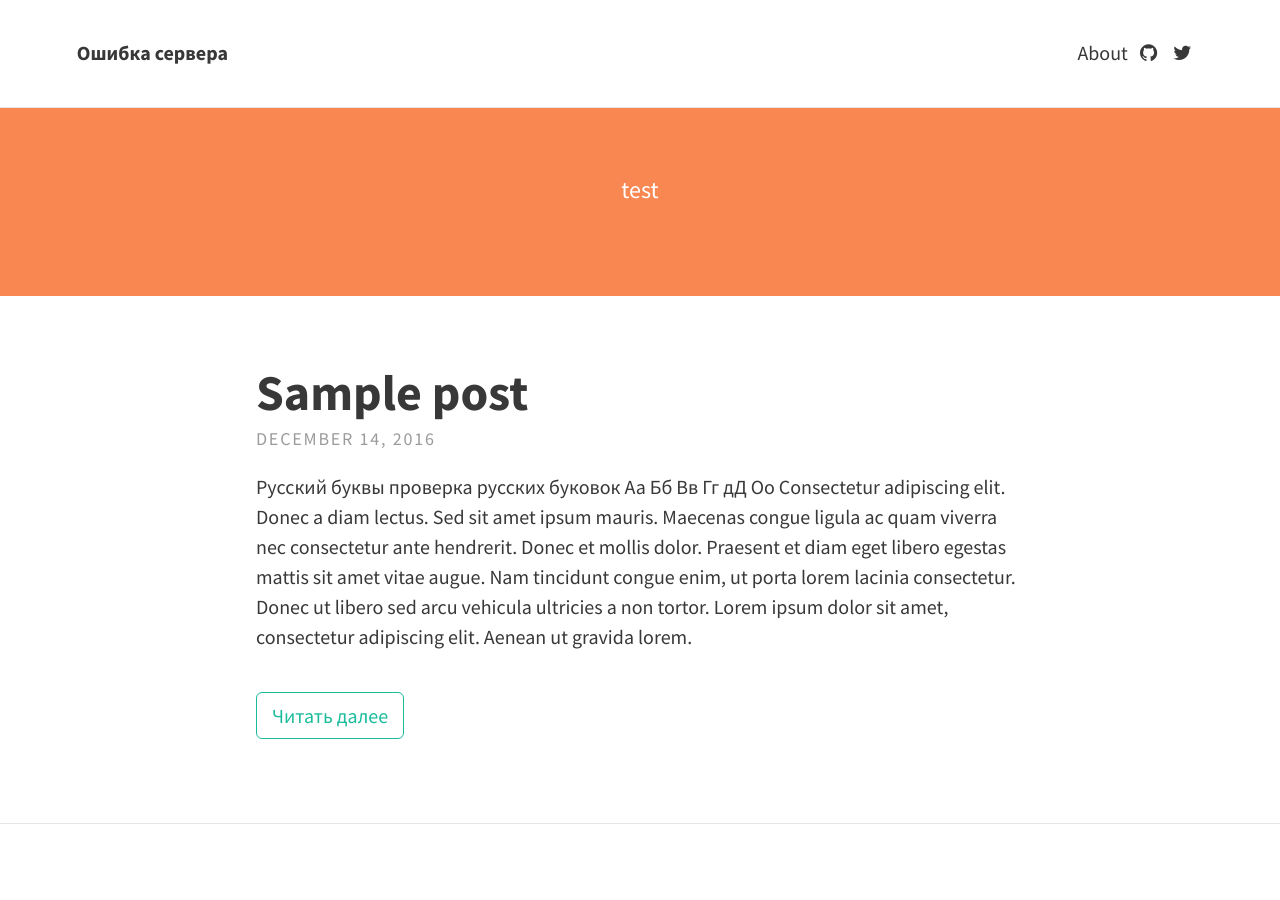
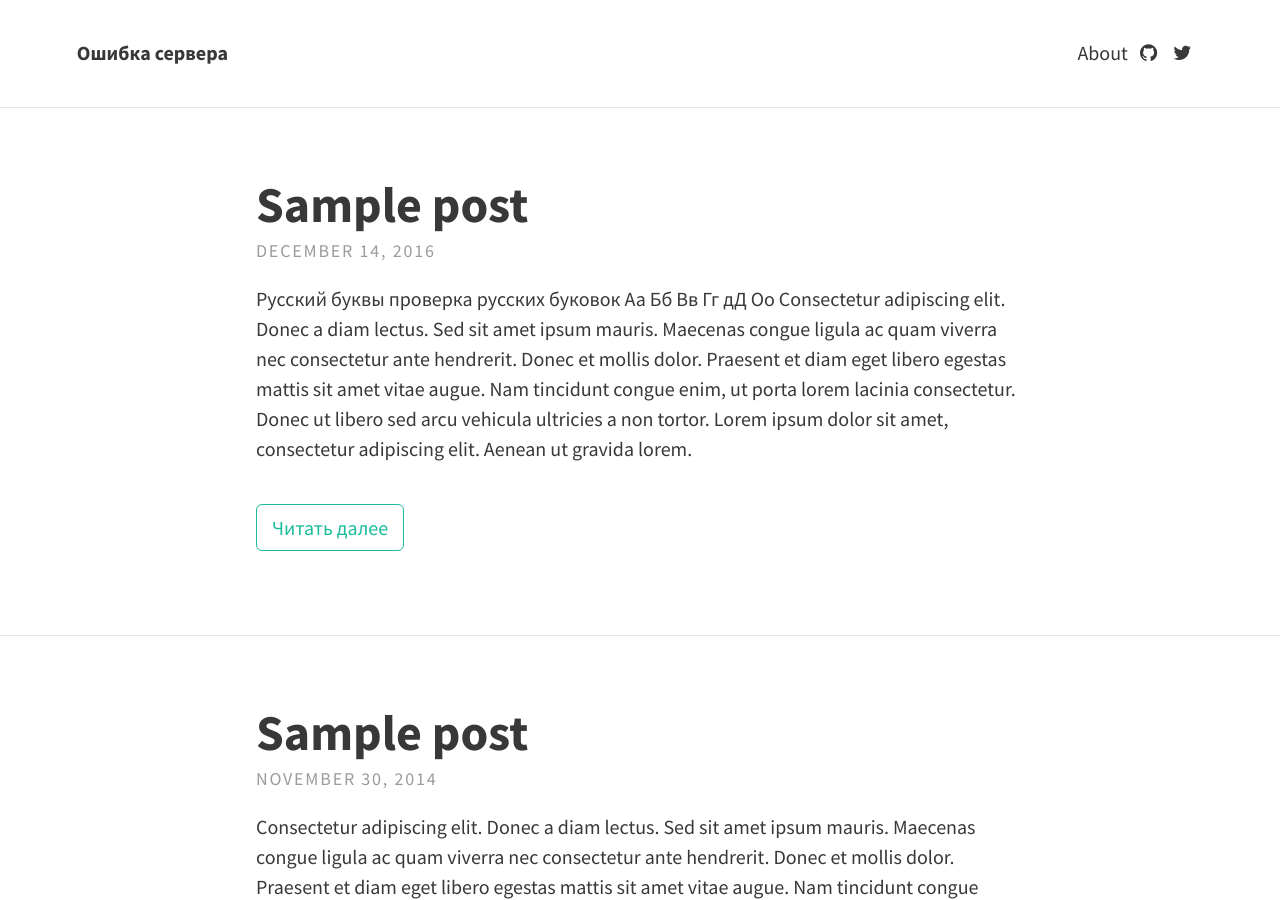
Before and after one commit to kxkb/kxkb.github.io, a Jekyll site: the page built from index.html, in a window 1280 px wide and 900 px high. Built offline with Jekyll 4.4.1, drawn with Linux system fonts in a browser that asks for light colours; nearby versions of some CDN libraries; the list of posts is cut into pages by our own code.

Commit message:
Commit description

```diff
--- a/_config.yml
+++ b/_config.yml
@@ -11,10 +11,10 @@ theme_settings:
   description: "A website with blog posts and pages" # used by search engines
 
   # Header and footer text
-  header_text: >
-     <p>test</p>
+  header_text: #>
+#     <p>test</p>
 
-     <p></p>
+ #    <p></p>
   header_text_feature_image:
   footer_text: >
    Powered by <a href="http://jekyllrb.com">Jekyll</a> with <a href="https://rohanchandra.github.io/project/type/">Type Theme</a>
```
